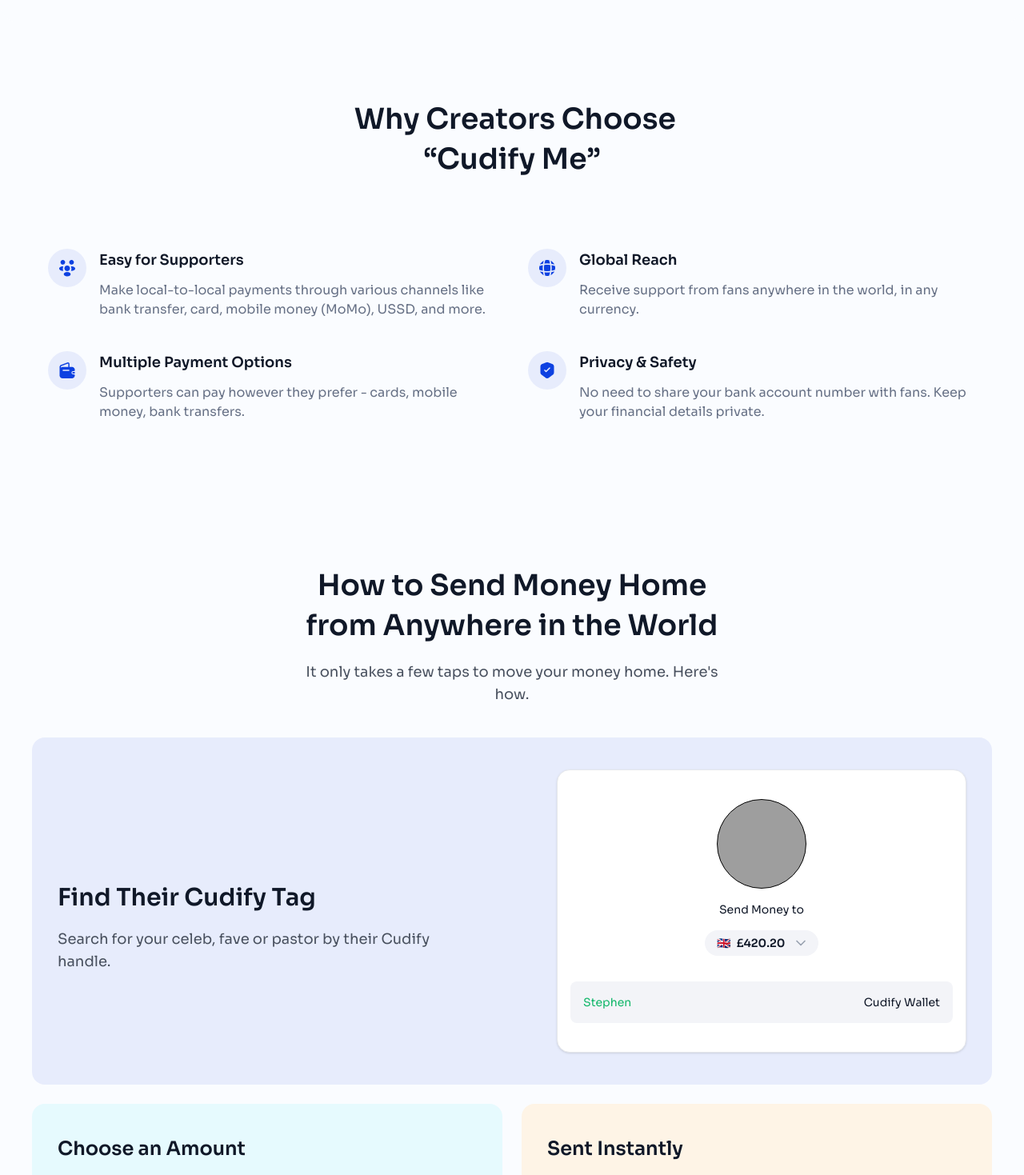
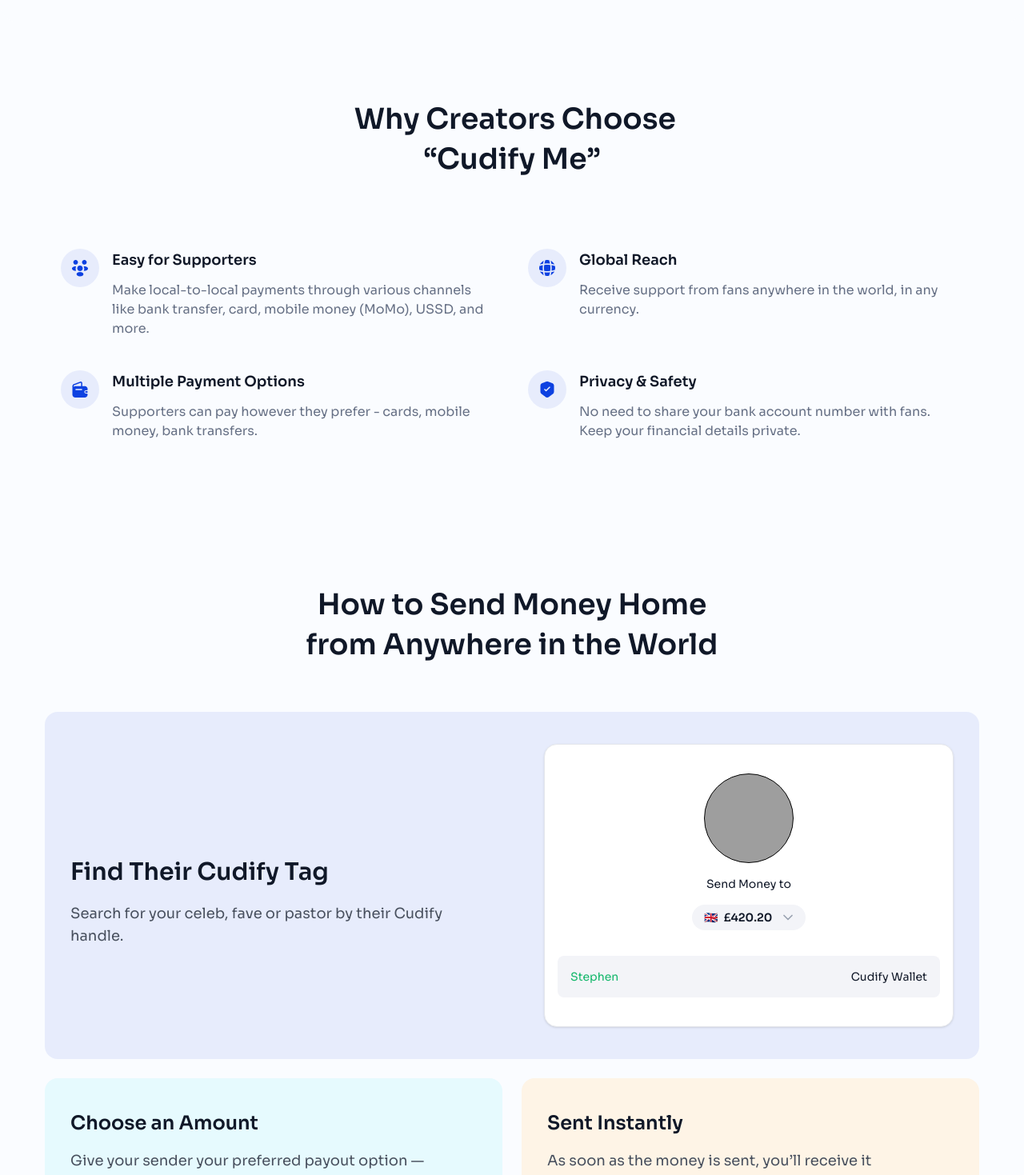
Before and after one commit to Joesef127/cudify, a React (Vite) app: page /cudify_me in a window 1280 px wide. Shown: the part 1520-2989 px from the top of the page at 80% size. Built offline with nearby package versions, Linux system fonts and the light colour scheme; grey boxes are pictures that could not be loaded.

Commit message:
chore: features page containers set

```diff
--- a/src/components/Creators.tsx
+++ b/src/components/Creators.tsx
@@ -4,7 +4,7 @@
   return (
     <div className="grid grid-cols-1 lg:grid-cols-2 gap-10 lg:gap-16 w-full items-center rounded-3xl py-8 px-4 lg:px-10 xl:px-16 lg:py-16 bg-[#FAFCFF]">
       <div
-        className="my-auto flex flex-col gap-6 md:gap-8 lg:text-left"
+        className="flex flex-col gap-6 md:gap-8"
         data-aos="fade-right"
       >
         <div className="relative flex items-center gap-2">
--- a/src/components/GetPaidSection.tsx
+++ b/src/components/GetPaidSection.tsx
@@ -17,13 +17,12 @@
   };
 
   return (
-    <section className="py-16 px-4 bg-gray-50">
-      <div className="container mx-auto">
+    <section className="py-16 px-4 flex justify-center">
+      <div className="w-full max-w-[1200px]">
         {/* Header */}
         <div className="mb-12 w-full flex flex-col items-center justify-center">
           <SectionIntro
             header="Get Paid for Anything, Anytime"
-            subHeader="Wherever the money is coming from and whatever it’s for, you’ll get it quickly and securely, straight to your wallet or bank."
             customClass="max-w-[666px]"
           />
           {/* <h2
--- a/src/components/ProcessSection.tsx
+++ b/src/components/ProcessSection.tsx
@@ -4,7 +4,7 @@
 const ProcessSection = ({ header, subHeader, steps }: ProcessSectionProps) => {
   return (
     <section className="py-12 sm:py-16 bg-[#FAFCFF] w-full flex justify-center items-center">
-      <div className="w-full max-w-[1200px] px-4 md:px-0 flex flex-col justify-center items-center gap-10 overflow-hidden">
+      <div className="w-full max-w-[1200px] px-4 flex flex-col justify-center items-center gap-10 overflow-hidden">
         <SectionIntro header={header} subHeader={subHeader} />
 
         <div className="w-full flex flex-col gap-6 justify-center items-center">
--- a/src/components/VirtualSection.tsx
+++ b/src/components/VirtualSection.tsx
@@ -6,8 +6,8 @@
 
 const VirtualSection = () => {
   return (
-    <section className="py-16 bg-[#FAFCFF] w-full">
-      <div className="container mx-auto px-4 flex flex-col justify-center items-center gap-12">
+    <section className="py-16 bg-[#FAFCFF] w-full flex justify-center">
+      <div className="w-full max-w-[1200px] px-4 flex flex-col justify-center items-center gap-12">
         <SectionIntro
           header="Get Your Virtual Dollar Card in 5 Minutes"
         />
--- a/src/components/WhyChose.tsx
+++ b/src/components/WhyChose.tsx
@@ -6,7 +6,7 @@
 const WhyChose = ({ header, subHeader, whyChoseData, headerClass }: WhyChoseProps) => {
   return (
     <section className="flex justify-center py-12 sm:py-16 lg:py-24 bg-[#FAFCFF] w-full">
-      <div className="w-full max-w-[1200px] px-4 md:px-0 flex flex-col justify-center items-center gap-10 sm:gap-12">
+      <div className="w-full max-w-[1200px] px-4 flex flex-col justify-center items-center gap-10 sm:gap-12">
         <SectionIntro header={header} subHeader={subHeader ?? ""} customClass={headerClass} />
 
         <div
--- a/src/pages/CudifyMe.tsx
+++ b/src/pages/CudifyMe.tsx
@@ -27,7 +27,6 @@
       />
       <ProcessSection
       header="How to Send Money Home from Anywhere in the World"
-      subHeader="It only takes a few taps to move your money home. Here's how."
       steps={[
         {
           title: "Find Their Cudify Tag",
--- a/src/pages/RecieveMoney.tsx
+++ b/src/pages/RecieveMoney.tsx
@@ -22,7 +22,6 @@
       <GetPaidSection />
       <WhyChose
         header="Why choose Cudify for global transfer and payment?"
-        subHeader="It only takes a few taps to move your money home. Here's how."
         whyChoseData={recieveWhyChoseData}
       />
       <ProcessSection
--- a/src/pages/SendMoneyHome.tsx
+++ b/src/pages/SendMoneyHome.tsx
@@ -20,7 +20,6 @@
       />
       <WhyChose
         header="Why choose Cudify for sending money home?"
-        subHeader="It only takes a few taps to move your money home. Here's how."
         whyChoseData={sendWhyChoseData}
       />
       <ProcessSection
```
